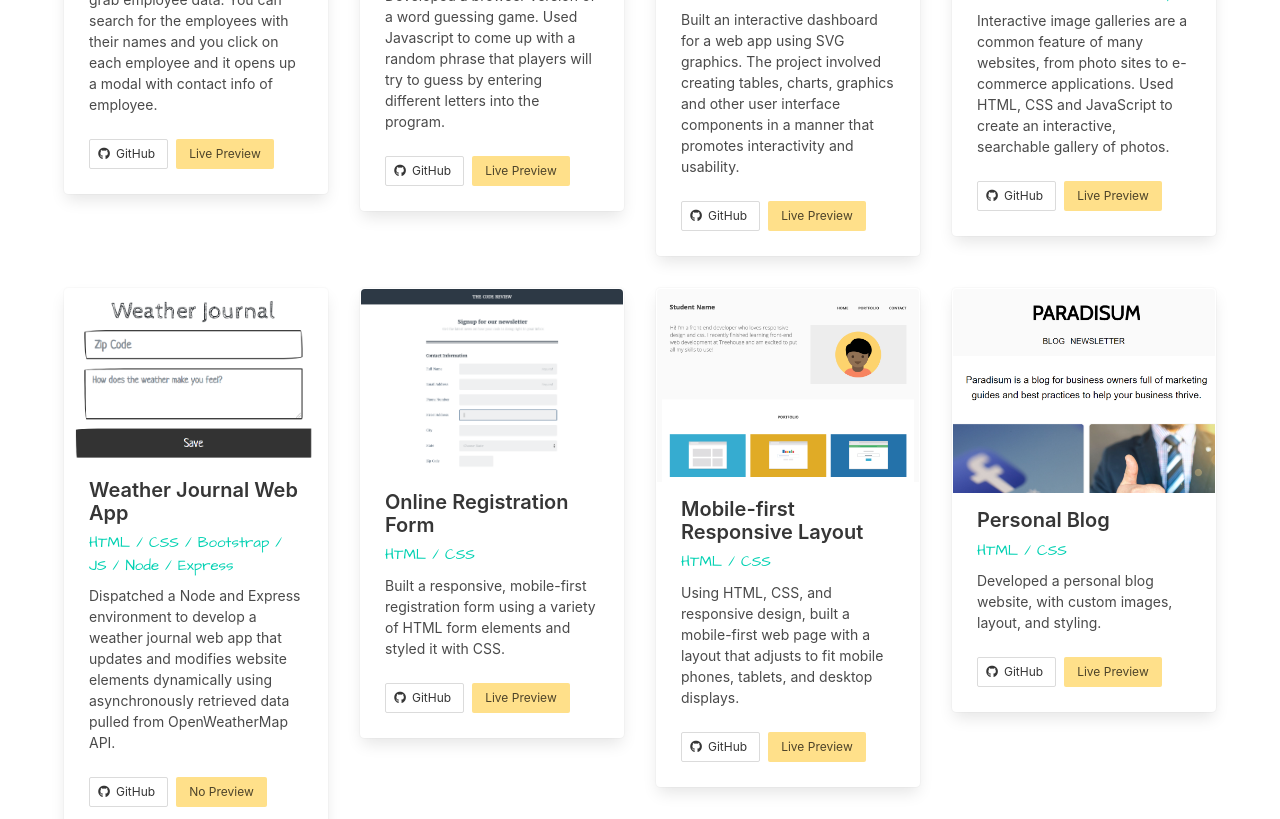
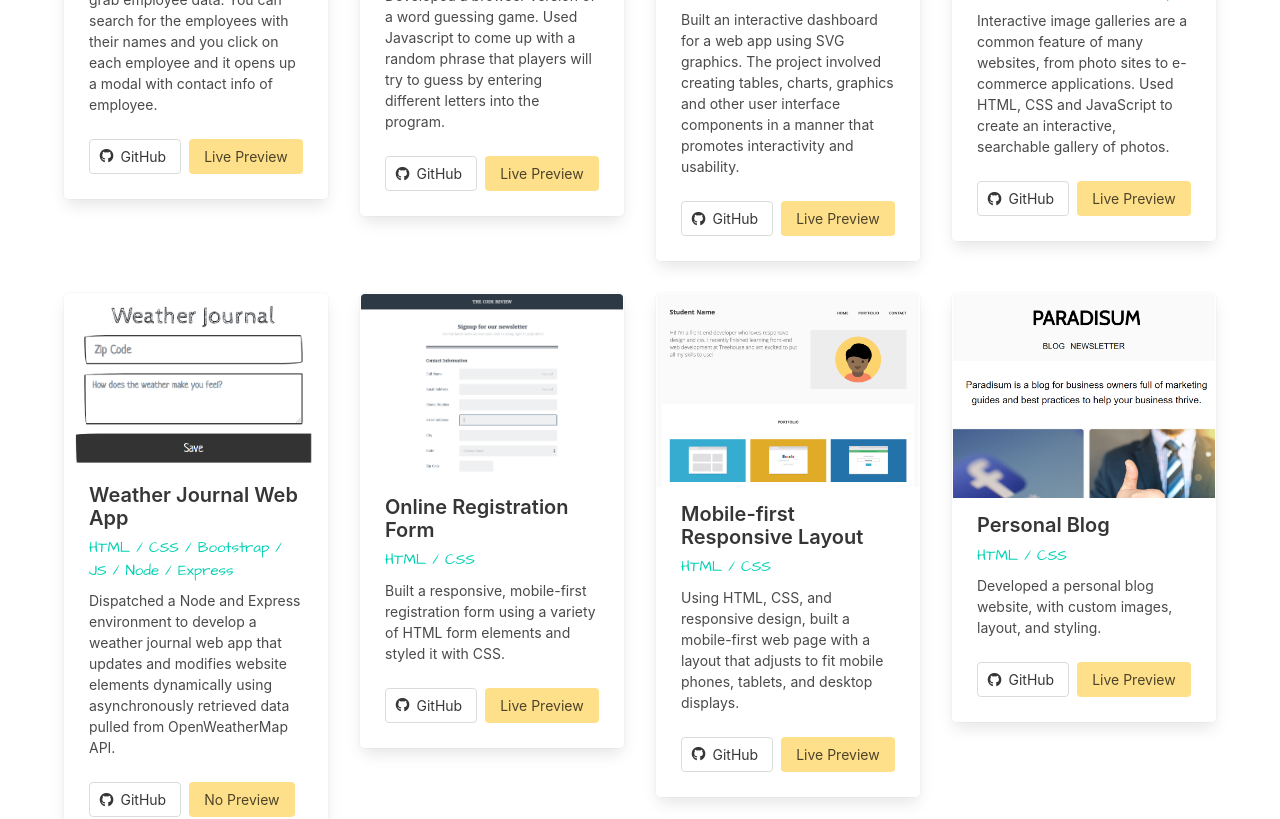
Before and after one commit to salymk/salym-portfolio, a React (Create React App) app: page / in a window 1280 px wide. Shown: the part 2300-3119 px from the top of the page. Built offline with nearby package versions, Linux system fonts and the light colour scheme.

Commit message:
Changed colors to bulma variables

```diff
--- a/src/index.scss
+++ b/src/index.scss
@@ -41,9 +41,9 @@ $radius: 5px;
 /*              Navbar component                   */
 /* ============================================= */
 
-$navbar-item-color: hsl(0, 0%, 7%);
-$navbar-item-hover-color: hsl(171, 100%, 41%);
-$navbar-box-shadow-color: hsl(171, 100%, 41%);
+$navbar-item-color: $black-bis;
+$navbar-item-hover-color: $primary;
+$navbar-box-shadow-color: $primary;
 $navbar-box-shadow-size: 0 3px 0 0;
 $navbar-height: 2.8rem;
 
@@ -56,7 +56,7 @@ $navbar-height: 2.8rem;
 }
 
 .bg-color:hover {
-	background-color: hsl(0, 0%, 98%);
+	background-color: $white;
 }
 
 .nav-logo {
@@ -71,13 +71,13 @@ $navbar-height: 2.8rem;
 .fa-github-square {
 	transition: 0.1s;
 	&:hover {
-		color: hsl(171, 100%, 41%);
+		color: $primary;
 	}
 }
 .fa-linkedin {
 	transition: 0.1s;
 	&:hover {
-		color: hsl(171, 100%, 41%);
+		color: $primary;
 	}
 }
 
@@ -168,7 +168,7 @@ $navbar-height: 2.8rem;
 
 .card {
 	transition: all 0.5s ease; /* back to normal */
-	border: 1px solid white;
+	border: 1px solid $white;
 	border-radius: 4px;
 }
 
@@ -179,6 +179,21 @@ $navbar-height: 2.8rem;
 	border: 1px solid $primary;
 
 	transition: all 0.4s ease; /* zoom in */
+}
+
+.ct-btn {
+	border: 1px solid $white;
+	transition: all 0.5s ease;
+	font-size: 14px;
+
+	&:hover {
+		box-shadow: 8px 28px 50px rgba(39, 44, 49, 0.07),
+			1px 6px 12px rgba(39, 44, 49, 0.04);
+		transform: translate3D(0, -1px, 0) scale(1.04);
+		border: 1px solid $white;
+
+		transition: all 0.4s ease; /* zoom in */
+	}
 }
 
 /* ============================================= */
--- a/src/sections/main-content/projects/Projects.js
+++ b/src/sections/main-content/projects/Projects.js
@@ -33,7 +33,7 @@ const Projects = () => {
 								<a
 									href={project.github.url}
 									target='_blank'
-									className='button is-small'>
+									className='button ct-btn'>
 									<span className='icon'>
 										<i className='fab fa-github'></i>
 									</span>
@@ -42,7 +42,7 @@ const Projects = () => {
 								<a
 									href={project.preview.url}
 									target='_blank'
-									className='button is-small is-warning'>
+									className='button ct-btn  is-warning'>
 									{project.preview.button}
 								</a>
 							</div>
```
